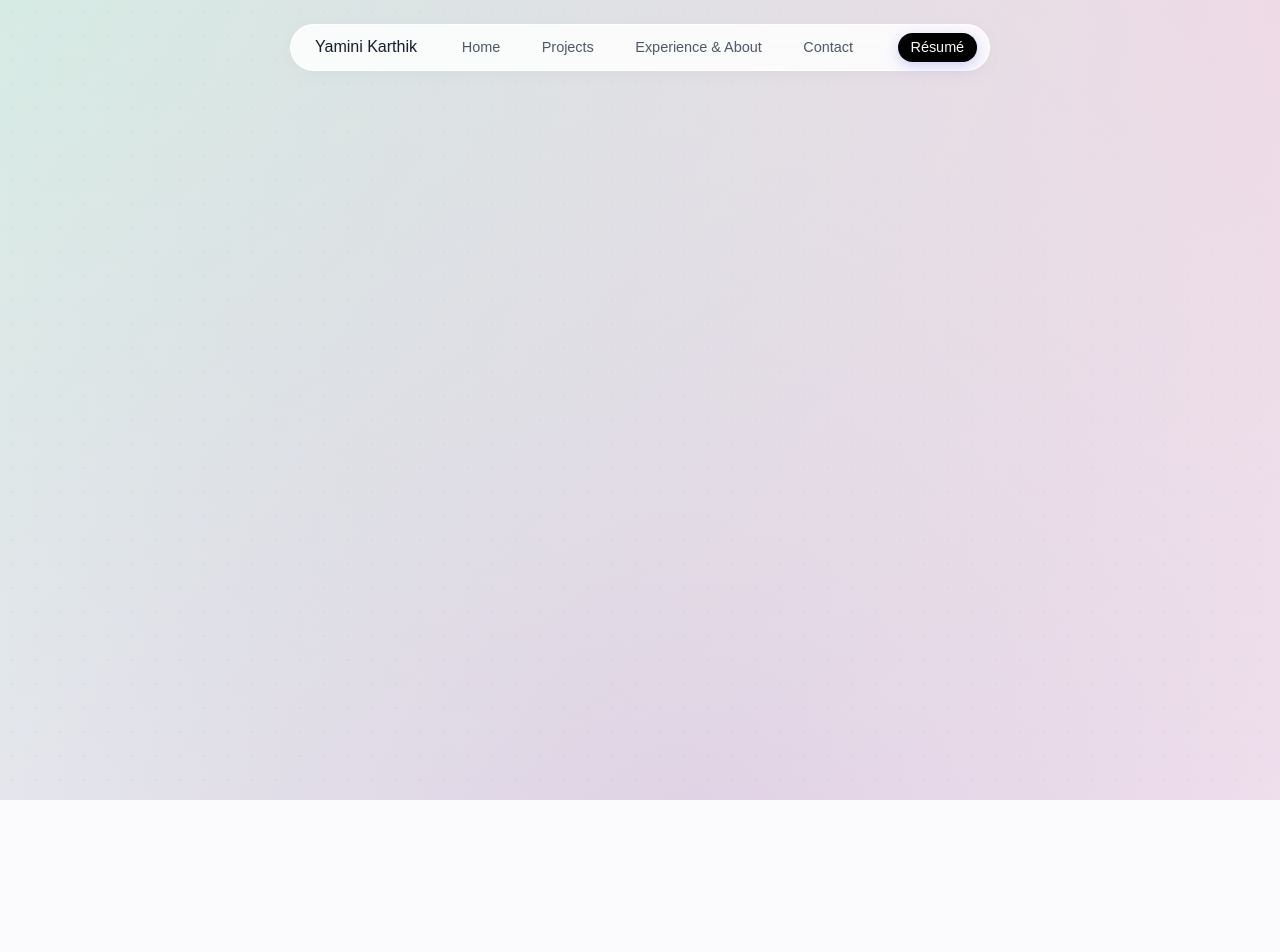
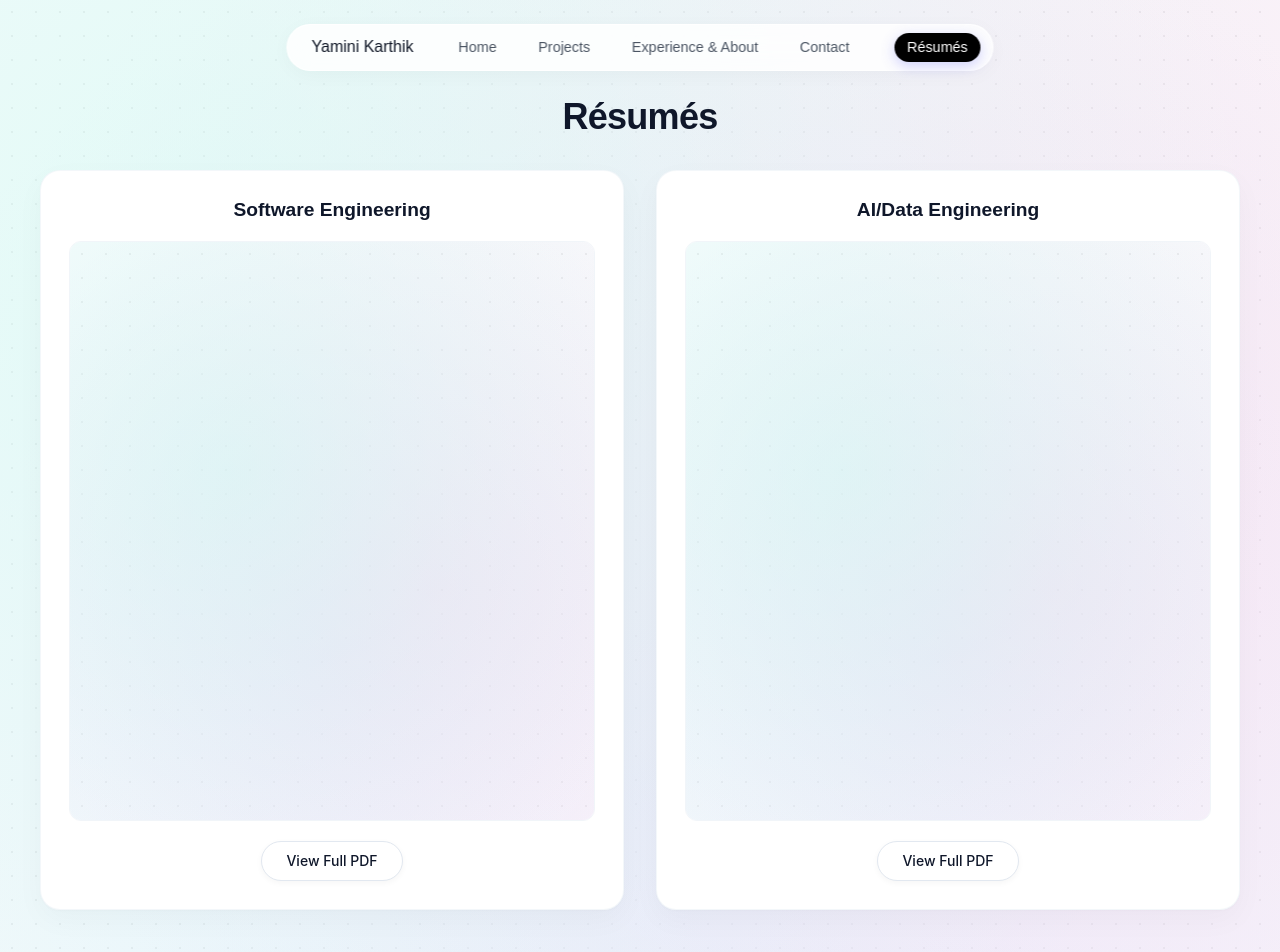
Before and after one commit to Yamini1025/Personal-Portfolio-Website, a React (Vite) app: page /resumes in a window 1280 px wide. Shown: the top 952 px of the page. Before the commit the page ends 800 px from the top, so only its background shows below. Built offline with nearby package versions, Linux system fonts and the light colour scheme.

Commit message:
added resumes page

```diff
--- a/css/contact.css
+++ b/css/contact.css
@@ -3,9 +3,18 @@ body {
   min-height: 100vh;
   background-color: #fcfcfd;
   background-image:
-    radial-gradient(at 10% 20%, rgba(220, 252, 231, 0.4) 0px, transparent 50%),
-    radial-gradient(at 90% 80%, rgba(254, 226, 226, 0.4) 0px, transparent 50%),
-    radial-gradient(at 50% 100%, rgba(238, 242, 255, 0.6) 0px, transparent 50%);
+    radial-gradient(circle at 15% 20%, rgba(204, 251, 241, 0.5) 0%, transparent 40%),
+    radial-gradient(circle at 85% 30%, rgba(251, 207, 232, 0.4) 0%, transparent 40%),
+    radial-gradient(circle at 50% 85%, rgba(224, 231, 255, 0.6) 0%, transparent 45%),
+    radial-gradient(rgba(0, 0, 0, 0.07) 1px, transparent 1px);
+
+  background-size:
+    200% 200%,
+    200% 200%,
+    200% 200%,
+    24px 24px;
+
+  animation: gradient-animation 5s ease-in-out infinite;
   font-family: system-ui, -apple-system, BlinkMacSystemFont, 'Segoe UI', Roboto, sans-serif;
 }
 
--- a/css/index.css
+++ b/css/index.css
@@ -20,25 +20,10 @@ body {
   align-items: center;
   background-color: #fbfbfd;
   background-image:
-    radial-gradient(
-      at 0% 0%,
-      rgba(167, 243, 208, 0.45) 0px,
-      transparent 65%
-    ),
-    radial-gradient(
-      at 100% 0%,
-      rgb(255, 211, 235) 0px,
-      transparent 65%
-    ),
-    radial-gradient(
-      at 50% 100%,
-      rgba(188, 141, 204, 0.45) 0px,
-      transparent 65%
-  ),
-    radial-gradient(
-      rgba(0, 0, 0, 0.07) 1px,
-      transparent 1px
-    );
+    radial-gradient(circle at 15% 20%, rgba(204, 251, 241, 0.5) 0%, transparent 40%),
+    radial-gradient(circle at 85% 30%, rgba(251, 207, 232, 0.4) 0%, transparent 40%),
+    radial-gradient(circle at 50% 85%, rgba(224, 231, 255, 0.6) 0%, transparent 45%),
+    radial-gradient(rgba(0, 0, 0, 0.07) 1px, transparent 1px);
 
   background-size:
     200% 200%,
--- a/css/resumes.css
+++ b/css/resumes.css
@@ -0,0 +1,93 @@
+.resume-page {
+  width: 100vw;
+  min-height: 100vh;
+  margin-left: calc(-50vw + 50%);
+  display: flex;
+  flex-direction: column;
+  align-items: center;
+  justify-content: flex-start;
+  padding: 6rem 2rem 4rem 2rem;
+  box-sizing: border-box;
+  background-color: #f8fafc;
+  background-image:
+    radial-gradient(circle at 15% 20%, rgba(204, 251, 241, 0.5) 0%, transparent 40%),
+    radial-gradient(circle at 85% 30%, rgba(251, 207, 232, 0.4) 0%, transparent 40%),
+    radial-gradient(circle at 50% 85%, rgba(224, 231, 255, 0.6) 0%, transparent 45%),
+    radial-gradient(rgba(0, 0, 0, 0.07) 1px, transparent 1px);
+
+  background-size:
+    200% 200%,
+    200% 200%,
+    200% 200%,
+    24px 24px;
+
+  animation: gradient-animation 5s ease-in-out infinite;
+  font-family: -apple-system, BlinkMacSystemFont, "Segoe UI", Roboto, sans-serif;
+}
+
+.resume-title {
+  font-size: 2.25rem;
+  font-weight: 700;
+  color: #0f172a;
+  margin-bottom: 2rem;
+  letter-spacing: -0.02em;
+}
+
+.pdf-container {
+  display: flex;
+  gap: 2rem;
+  width: 100%;
+  max-width: 1200px;
+  justify-content: center;
+  flex-wrap: wrap;
+}
+
+.pdf-card {
+  flex: 1;
+  min-width: 340px;
+  background: #ffffff;
+  padding: 1.75rem;
+  border-radius: 1.25rem;
+  box-shadow: 0 10px 30px rgba(0, 0, 0, 0.03), 0 1px 3px rgba(0, 0, 0, 0.02);
+  border: 1px solid rgba(241, 245, 249, 0.8);
+  display: flex;
+  flex-direction: column;
+  align-items: center;
+  gap: 1.25rem;
+}
+
+.pdf-card h2 {
+  font-size: 1.2rem;
+  font-weight: 600;
+  color: #0f172a;
+  margin: 0;
+}
+
+.pdf-frame {
+  width: 100%;
+  height: 580px;
+  border: 1px solid #f1f5f9;
+  border-radius: 0.75rem;
+  background-color: #ffffff;
+}
+
+.view-btn {
+  display: inline-block;
+  padding: 0.65rem 1.5rem;
+  background-color: #ffffff;
+  color: #0f172a;
+  border-radius: 9999px;
+  text-decoration: none;
+  font-size: 0.875rem;
+  font-weight: 500;
+  border: 1px solid #e2e8f0;
+  box-shadow: 0 2px 6px rgba(0, 0, 0, 0.04);
+  transition: all 0.2s ease;
+}
+
+.view-btn:hover {
+  background-color: #f8fafc;
+  border-color: #cbd5e1;
+  transform: translateY(-1px);
+  box-shadow: 0 4px 10px rgba(0, 0, 0, 0.06);
+}
--- a/frontend/App.jsx
+++ b/frontend/App.jsx
@@ -5,6 +5,7 @@ import Home from './Home';
 import StatusBanner from './StatusBanner';
 import WorkAreas from './WorkAreas';
 import Contact from './Contact';
+import Resumes from './Resumes'
 
 export default function App() {
     return (
@@ -22,6 +23,7 @@ export default function App() {
                         } />
 
                         <Route path="/contact" element={<Contact />} />
+                        <Route path="/resumes" element={<Resumes />} />
                     </Routes>
                 </main>
             </div>
--- a/frontend/Home.jsx
+++ b/frontend/Home.jsx
@@ -1,4 +1,5 @@
 import React, {useState, useEffect} from 'react';
+import { Link } from 'react-router-dom';
 
 const WORDS = ["AI agents.", "ML systems.", "full-stack apps."];
 
@@ -44,7 +45,7 @@ export default function Home() {
                 movies and TV shows, or trying my hand at some new hobby.
                 </p>
                 <div className="hero-buttons">
-                    <a href="resume.pdf" className="btn-primary">Résumés</a>
+                    <Link to="/resumes" className="btn-primary">Résumés</Link>
                     <a href="https://github.com/Yamini1025" className="btn-secondary">GitHub</a>
                     <a href="https://www.linkedin.com/in/yamini-karthik/" className="btn-secondary">LinkedIn</a>
                 </div>
--- a/frontend/Navbar.jsx
+++ b/frontend/Navbar.jsx
@@ -11,7 +11,7 @@ export default function Navbar() {
                 <Link to="/#experience" className="btn-other">Experience & About</Link>
                 <Link to="/contact" className="btn-other">Contact</Link>
             </nav>
-            <a href="/resume.pdf" className="btn-primary">Résumé</a>
+            <Link to="/resumes" className="btn-primary">Résumés</Link>
         </header>
     );
 }
--- a/frontend/Resumes.jsx
+++ b/frontend/Resumes.jsx
@@ -0,0 +1,46 @@
+import React from 'react'
+import '../css/resumes.css';
+
+export default function Resumes() {
+    return (
+        <section className="resume-page">
+            <h1 className="resume-title">Résumés</h1>
+
+            <div className="pdf-container">
+                <div className="pdf-card">
+                    <h2>Software Engineering</h2>
+                    <iframe
+                        src="/pdfs/swe-resume.pdf#toolbar=0&navpanes=0"
+                        title="Software Engineering Resume"
+                        className="pdf-frame"
+                    />
+                    <a
+                        href="/pdfs/swe-resume.pdf#toolbar=0&navpanes=0"
+                        target="_blank"
+                        rel="noopener noreferrer"
+                        className="view-btn"
+                    >
+                        View Full PDF
+                    </a>
+                </div>
+
+                <div className="pdf-card">
+                    <h2>AI/Data Engineering</h2>
+                    <iframe
+                        src="/pdfs/ai-data-resume.pdf#toolbar=0&navpanes=0"
+                        title="AI/Data Engineering Resume"
+                        className="pdf-frame"
+                    />
+                    <a
+                        href="/pdfs/ai-data-resume.pdf#toolbar=0&navpanes=0"
+                        target="_blank"
+                        rel="noopener noreferrer"
+                        className="view-btn"
+                    >
+                        View Full PDF
+                    </a>
+                </div>
+            </div>
+        </section>
+    )
+}
```
Also changed, not shown: 2 other files (tests, documents, lock files or other folders).
